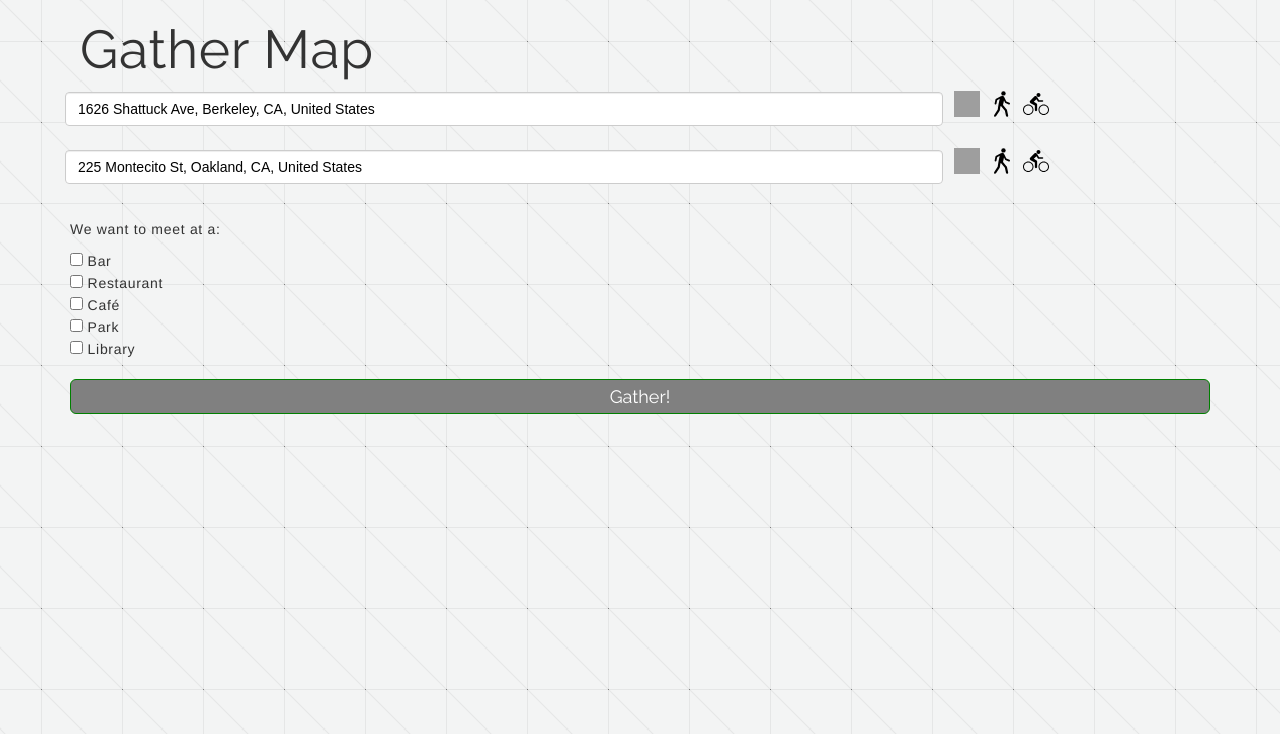
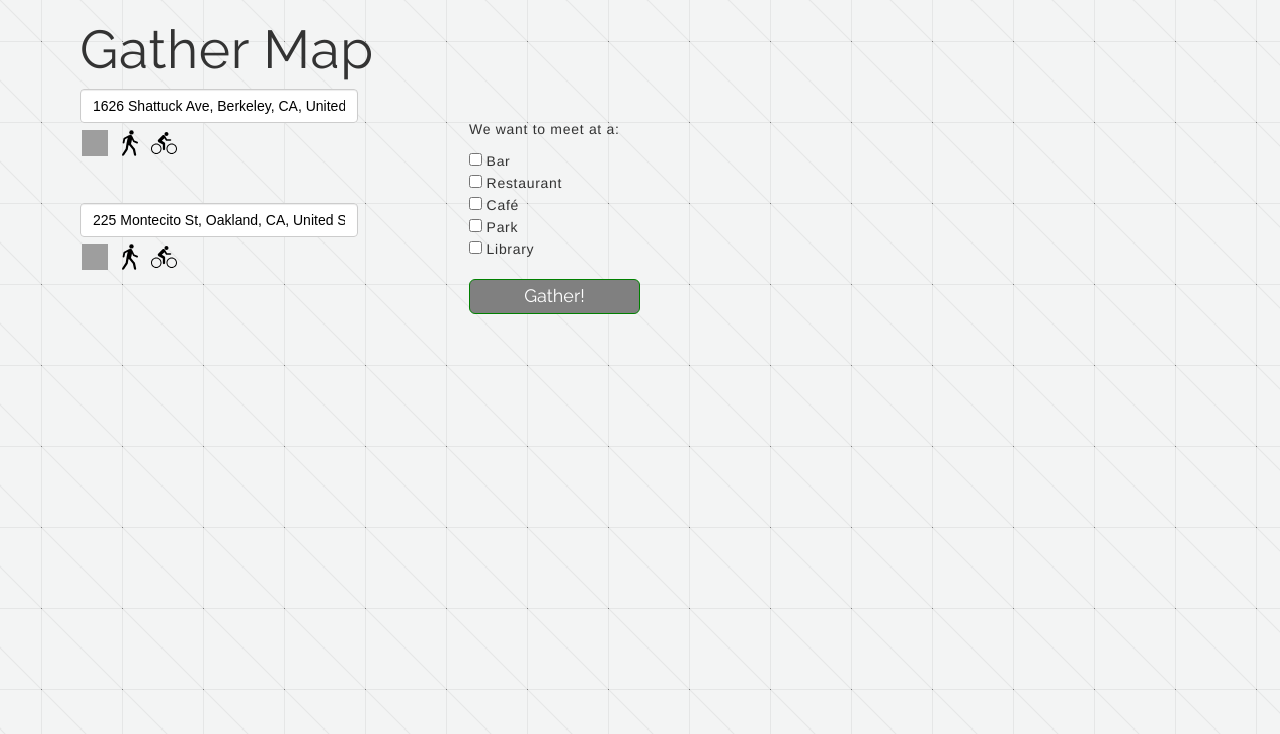
Before and after one commit to savannahjune/gather, a Flask app: page / in a window 1280 px wide. Shown: the top 734 px of the page. Run offline with Flask 2, Linux system fonts and the light colour scheme; some libraries are stand-ins or nearby versions; grey boxes are pictures that could not be loaded.

Commit message:
it now involves less  scrolling but may want to switch map one for business info

```diff
--- a/static/css/custom.css
+++ b/static/css/custom.css
@@ -1,6 +1,32 @@
 body {
 	background-image: url('/static/assets/struckaxiom.png');
 	letter-spacing: 0.05em;
+}
+
+#main_wrapper{
+/*background: orange;*/
+width: 100%;
+
+}
+
+#left_wrapper {
+float: left;
+/*background: white;*/
+width: 50%;
+}
+
+#user_input_wrapper {
+	/*background: gray;*/
+	width: 100%;
+
+}
+
+.address_wrapper {
+	/*background: blue;*/
+	width: 65%;
+	/*float: left;
+	*/
+	display:inline-block;
 }
 
 h1 {
@@ -9,6 +35,8 @@ h1 {
 	margin-left: 10px;
 	display: inline-block;
 }
+
+
 
 #location_one, #location_two {
 	font-family: 'Raleway Thin', sans-serif;
@@ -20,6 +48,21 @@ h1 {
 	position: relative;*/
 }
 
+
+.input_boxes {
+/*background: red;*/
+width: 100%;
+float: left;
+
+}
+
+
+.transport_icons_container {
+/*background:green;*/
+width: 100%;
+margin-left: 10px;
+
+}
 .form-control {
 	display: inline-block;
 }
@@ -30,8 +73,8 @@ h1 {
 }
 
 #transportation_buttons1, #transportation_buttons2 {
-	display: inline-block;
-}
+/*	display: inline-block;
+*/}
 
 .transport {
     width: 30px;
@@ -84,13 +127,34 @@ label > input:checked + img {
 	font-family: 'Raleway', sans-serif;
 }
 
+#dest_form {
+	/*background: yellow;*/
+	width: 30%;
+	float: right;
+	display: inline-block;
+	padding-top: 30px;
+}
+
+#business_wrapper {
+	/*background: purple;*/
+	width: 100%;
+
+}
+
 #business {
 	display: inline-block;
-	/*margin-left: 40px;*/
+	margin-left: 40px;
+}
+
+#right_wrapper{
+/*background: blue;*/
+width: 40%;
+float: right;
+
 }
 .maps{
-	margin: auto;
-	width: 1200px;
+	/*margin: auto;*/
+	width: 50%;
 	/*display: none;*/
 }
 
--- a/templates/main.html
+++ b/templates/main.html
@@ -33,16 +33,27 @@
   <body>
 
 <div class="container">
+
+  <div id="main_wrapper">
+    <div id="left_wrapper">
+
   <h1>Gather Map</h1>
+      <div id="user_input_wrapper">
+
   <form role="form" id="location_form">
-    <div class="row">
-       <div class="form-group">
-          <input type="text" data-provide="typeahead" class="typeahead form-control" id="location_one" value="1626 Shattuck Ave, Berkeley, CA, United States" placeholder="Location One"/>
-          <div id="transportation_buttons1">
+
+
+       <div class="form-group address_wrapper">
+
+          <input type="text" class="typeahead form-control input_boxes" id="location_one" value="1626 Shattuck Ave, Berkeley, CA, United States" placeholder="Location One"/>
+
+          <div id="transportation_buttons1" class='transport_icons_container'>
+
             <label>
               <input type="radio" value="DRIVING" name="transport_radio1" id="one"/>
               <img class="transport" src="static/assets/car.svg">
               </label>
+
               <label>
               <input type="radio" value="WALKING" name="transport_radio1" id="one"/>
               <img class="transport" src="static/assets/walk.svg">
@@ -55,9 +66,10 @@
           <br>
           </br>
 
-          <input type="text" class="typeahead form-control" id="location_two" value="225 Montecito St, Oakland, CA, United States" placeholder="Location Two"/>
-          <div id="transportation_buttons2">
-            <label>
+          <input type="text" class="typeahead form-control input_boxes" id="location_two" value="225 Montecito St, Oakland, CA, United States" placeholder="Location Two"/>
+          <div id="transportation_buttons2" class='transport_icons_container'>
+
+            <label class="transport_icons">
               <input type="radio" value="DRIVING" name="transport_radio2" id="two"/>
               <img class="transport" src="static/assets/car.svg">
               </label>
@@ -73,8 +85,8 @@
           <br>
           </br>
       </div>
-    </div>
 
+    <div id="dest_form">
     <form role="form" id="business_form">
       <p>We want to meet at a:</p>
         <input type="checkbox" value="bar">  Bar<br>
@@ -84,7 +96,13 @@
         <input type="checkbox" value="library">  Library<br>
     <br>
   <button id="location_input" type="submit" class="btn btn-lg btn-primary btn-block">Gather!</button>
+  </div> <!-- dest_form -->
+
 </form>
+</div> <!--user input wrapper -->
+
+
+  <div id="business_wrapper">
       <div id= "business">
        <h2 id="placeName"></h2>
         <div id="placeAddress"></div>
@@ -100,20 +118,31 @@
         <div id="placeWebsite"></div>
         <div id="placePriceLevel"></div>
         <br>
-      </div>
+      </div> <!-- this ends the business div -->
+
+
       <div class="next_spot" hidden>
         <button id="next_business" type="button" class="btn btn-md btm-primary btn-block">No Thanks, Pick Me Another</button>
       </div>
 
-</div>
+</div> <!-- bussiness wrapper -->
+</div>  <!-- left wrapper end -->
+
+
+<div id="right_wrapper">
+<div class="maps" hidden>
 </div>
 
-<div class="maps" hidden>
 </div>
+
 <div id="map-canvas"></div>
 <br>
-<div id="share_links">
+
+<!-- <div id="share_links">
+</div> -->
 </div>
+</div> <!-- main wrapper end -->
+
 </body>
 
 </html>
```
Also changed, not shown: templates/newhtml.html (added, +87 -0 lines), static/assets/readme.txt (added).
